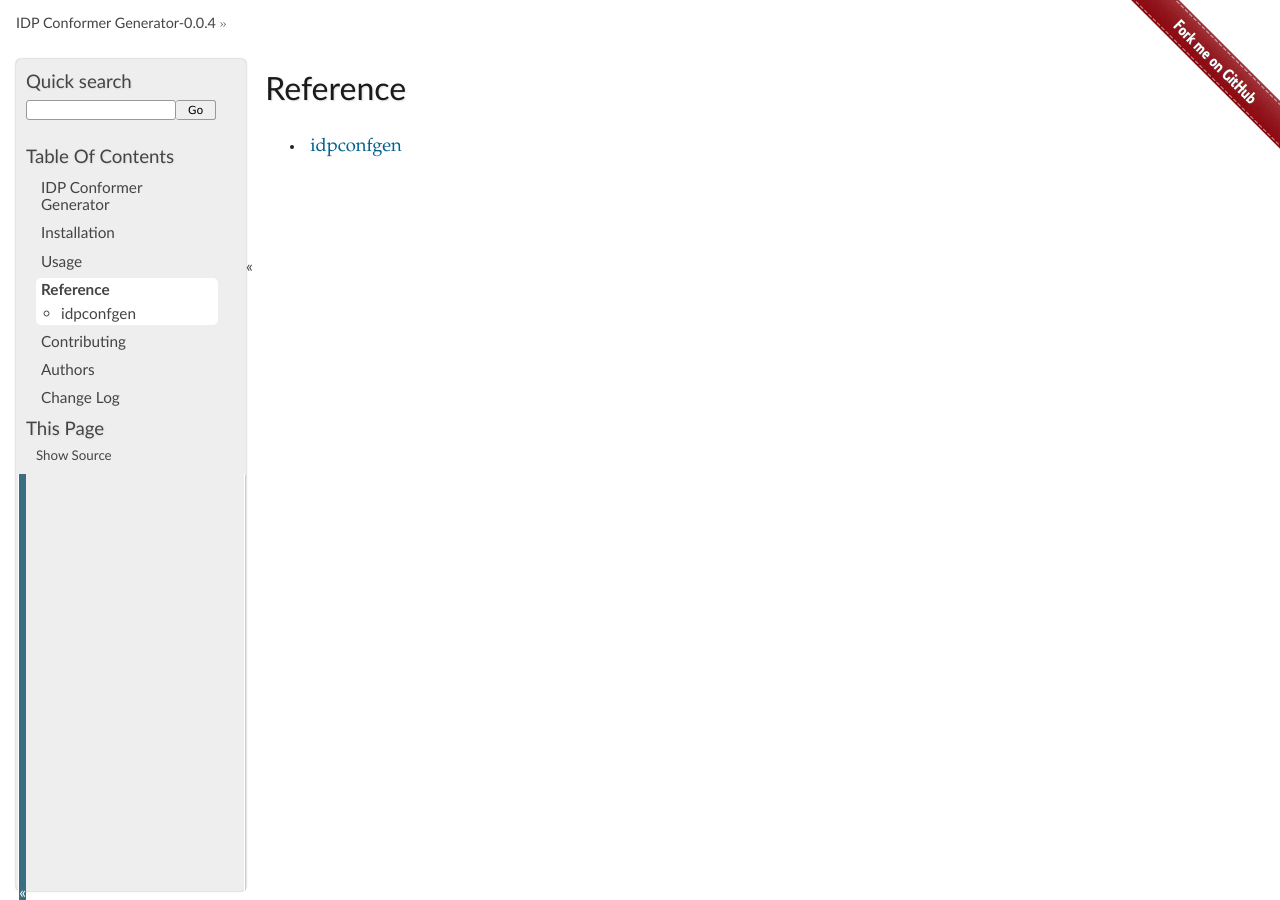
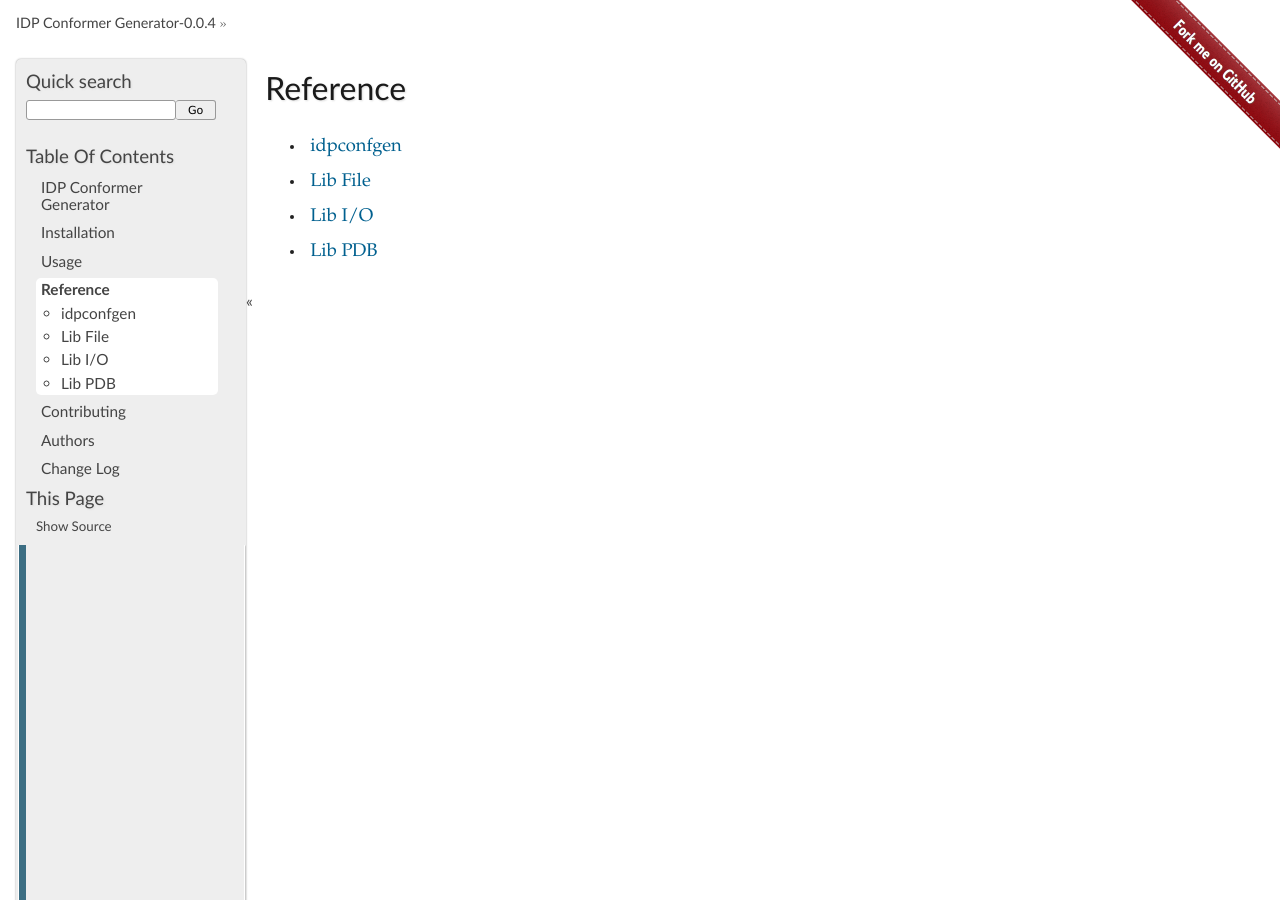
Before and after one commit to Oufan75/IDPConformerGenerator, a Sphinx documentation site: the page built from docs/reference/index.rst, in a window 1280 px wide and 900 px high. Built offline with Sphinx 7.4.7, drawn with Linux system fonts in a browser that asks for light colours.

Commit message:
new docs

```diff
--- a/docs/reference/index.rst
+++ b/docs/reference/index.rst
@@ -5,3 +5,4 @@ Reference
     :glob:
 
     idpconfgen*
+    lib*
--- /dev/null
+++ b/docs/reference/libfile.rst
@@ -0,0 +1,6 @@
+
+Lib File
+========
+
+.. automodule:: idpconfgen.libs.libfile
+    :members:
--- /dev/null
+++ b/docs/reference/libio.rst
@@ -0,0 +1,6 @@
+
+Lib I/O
+=======
+
+.. automodule:: idpconfgen.libs.libio
+    :members:
--- /dev/null
+++ b/docs/reference/libpdb.rst
@@ -0,0 +1,5 @@
+Lib PDB
+=======
+
+.. automodule:: idpconfgen.libs.libpdb
+    :members:
```
Also changed, not shown: docs/reference/idpconfgen.rst (+2 -6 lines).
